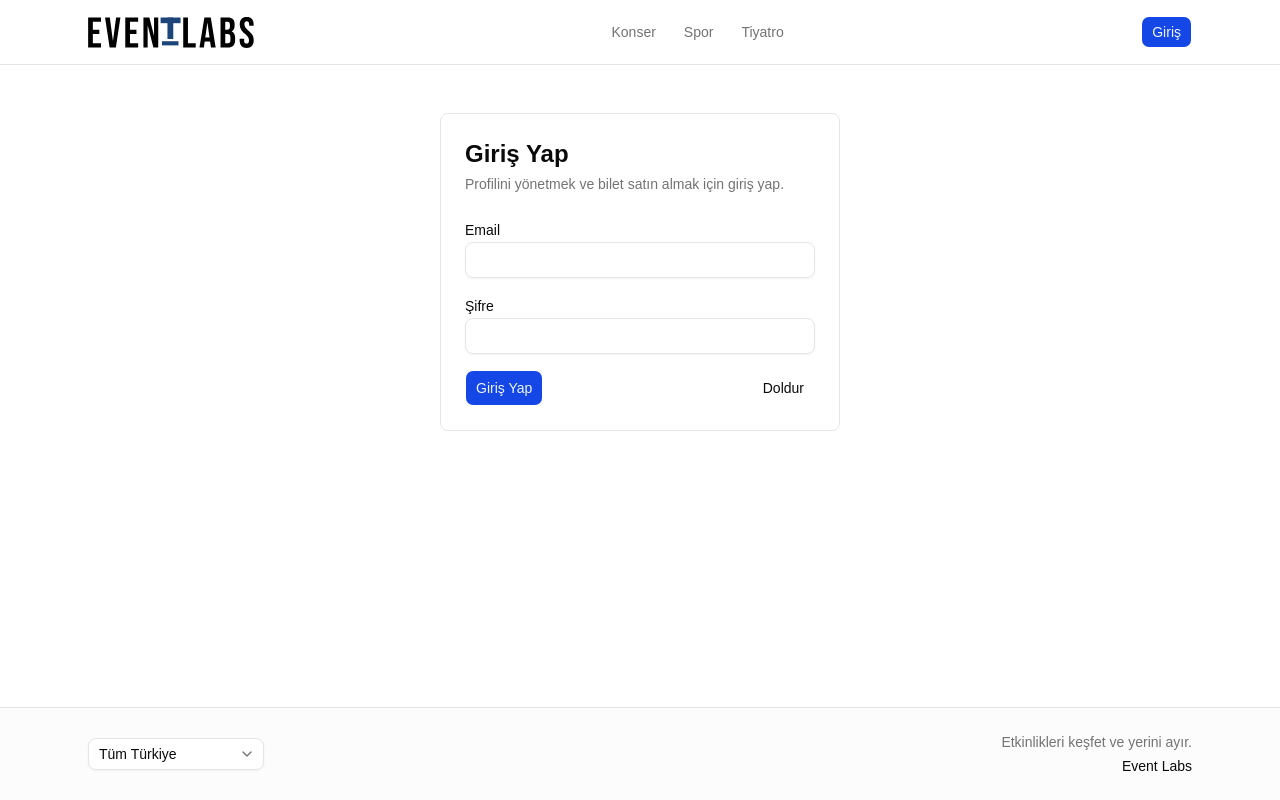
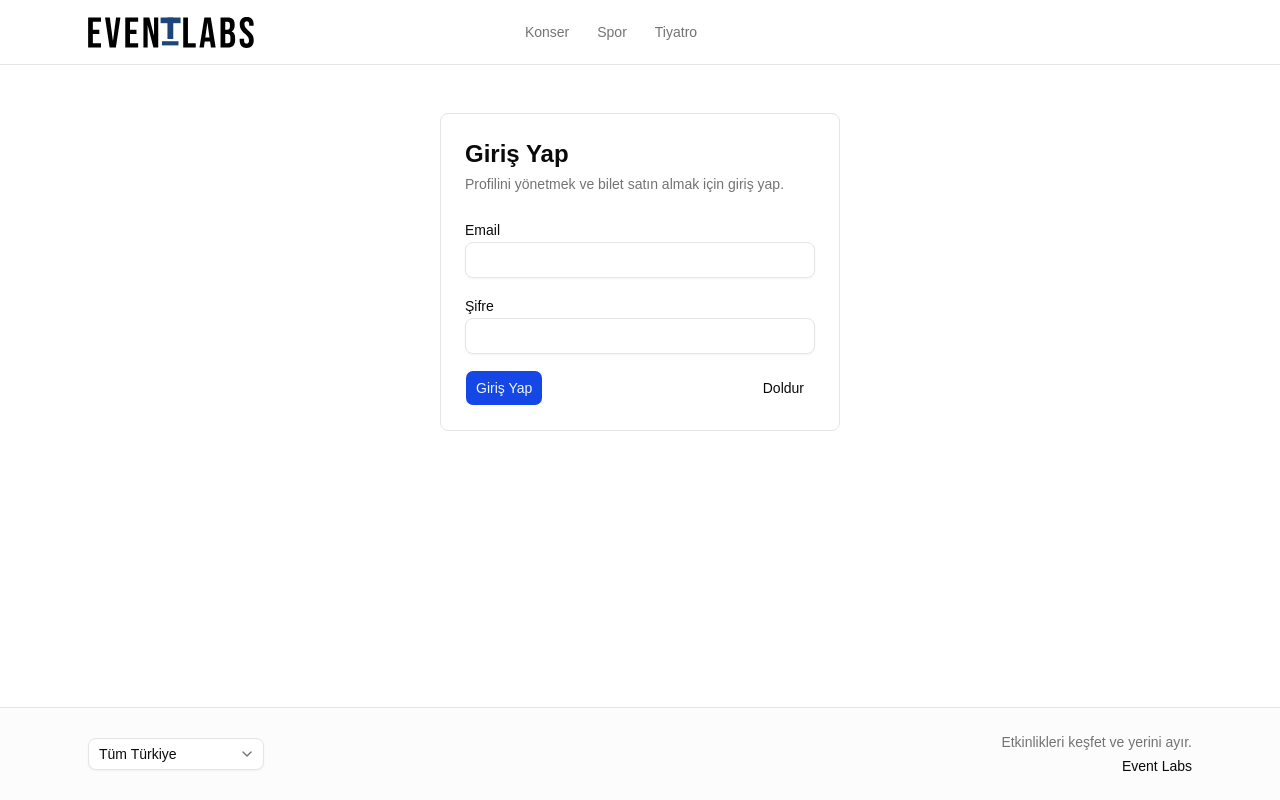
Before and after one commit to elbaley/event-labs, a Next.js app: page /login in a window 1280 px wide. Built offline with nearby package versions, Linux system fonts and the light colour scheme.

Commit message:
fix: header auth action flicker on login

```diff
--- a/src/components/layout/site-header.tsx
+++ b/src/components/layout/site-header.tsx
@@ -1,4 +1,5 @@
 import Link from "next/link";
+import { useRouter } from "next/router";
 import { MenuIcon, ShoppingCartIcon } from "lucide-react";
 import { Logo } from "@/components/brand/logo";
 import { Button } from "@/components/ui/button";
@@ -29,10 +30,13 @@ const navLinks = eventCategories.map((category) => ({
 }));
 
 export function SiteHeader() {
+  const router = useRouter();
   const { isAuthenticated, logout } = useAuth();
   const basketItemCount = useAppSelector((state) =>
     getBasketItemCount(state.cart.items),
   );
+  const isLoginPage = router.pathname === "/login";
+  const showAuthenticatedActions = isAuthenticated && !isLoginPage;
 
   return (
     <header className="sticky top-0 z-40 border-b bg-background">
@@ -61,11 +65,14 @@ export function SiteHeader() {
           </NavigationMenuList>
         </NavigationMenu>
 
-        <div className="hidden items-center gap-2 md:flex">
-          {isAuthenticated ? (
+        <div className="hidden min-w-56 items-center justify-end gap-2 transition-all duration-200 md:flex">
+          {showAuthenticatedActions ? (
             <>
               <Button asChild variant="ghost" size="sm">
-                <Link href="/basket">
+                <Link
+                  href="/basket"
+                  className="animate-in fade-in slide-in-from-right-1 duration-200"
+                >
                   <ShoppingCartIcon className="size-4" />
                   Sepet
                   {basketItemCount > 0 ? (
@@ -76,14 +83,28 @@ export function SiteHeader() {
                 </Link>
               </Button>
               <Button asChild variant="ghost" size="sm">
-                <Link href="/profile">Profil</Link>
+                <Link
+                  href="/profile"
+                  className="animate-in fade-in slide-in-from-right-1 duration-200"
+                >
+                  Profil
+                </Link>
               </Button>
-              <Button variant="outline" size="sm" onClick={logout}>
+              <Button
+                variant="outline"
+                size="sm"
+                onClick={logout}
+                className="animate-in fade-in slide-in-from-right-1 duration-200"
+              >
                 Çıkış
               </Button>
             </>
-          ) : (
-            <Button asChild size="sm">
+          ) : isLoginPage ? null : (
+            <Button
+              asChild
+              size="sm"
+              className="animate-in fade-in slide-in-from-right-1 duration-200"
+            >
               <Link href="/login">Giriş</Link>
             </Button>
           )}
@@ -124,7 +145,7 @@ export function SiteHeader() {
                   </Link>
                 </SheetClose>
               ))}
-              {isAuthenticated ? (
+              {showAuthenticatedActions ? (
                 <SheetClose asChild>
                   <Link
                     href="/basket"
@@ -144,7 +165,7 @@ export function SiteHeader() {
             <Separator />
 
             <div className="mt-auto flex flex-col gap-2 p-4">
-              {isAuthenticated ? (
+              {showAuthenticatedActions ? (
                 <>
                   <SheetClose asChild>
                     <Link
@@ -160,7 +181,7 @@ export function SiteHeader() {
                     </Button>
                   </SheetClose>
                 </>
-              ) : (
+              ) : isLoginPage ? null : (
                 <SheetClose asChild>
                   <Link
                     href="/login"
--- a/src/pages/api/login.ts
+++ b/src/pages/api/login.ts
@@ -25,7 +25,7 @@ function createAuthCookie(token: string) {
   )}; Path=/; Max-Age=86400; SameSite=Lax; HttpOnly`;
 }
 
-export default function handler(
+export default async function handler(
   req: NextApiRequest,
   res: NextApiResponse<LoginResponse | ErrorResponse>,
 ) {
@@ -44,6 +44,7 @@ export default function handler(
   }
 
   res.setHeader("Set-Cookie", createAuthCookie(mockAuthResponse.token));
+  await new Promise((res) => setTimeout(res, 3000));
 
   return res.status(200).json(mockAuthResponse);
 }
```
